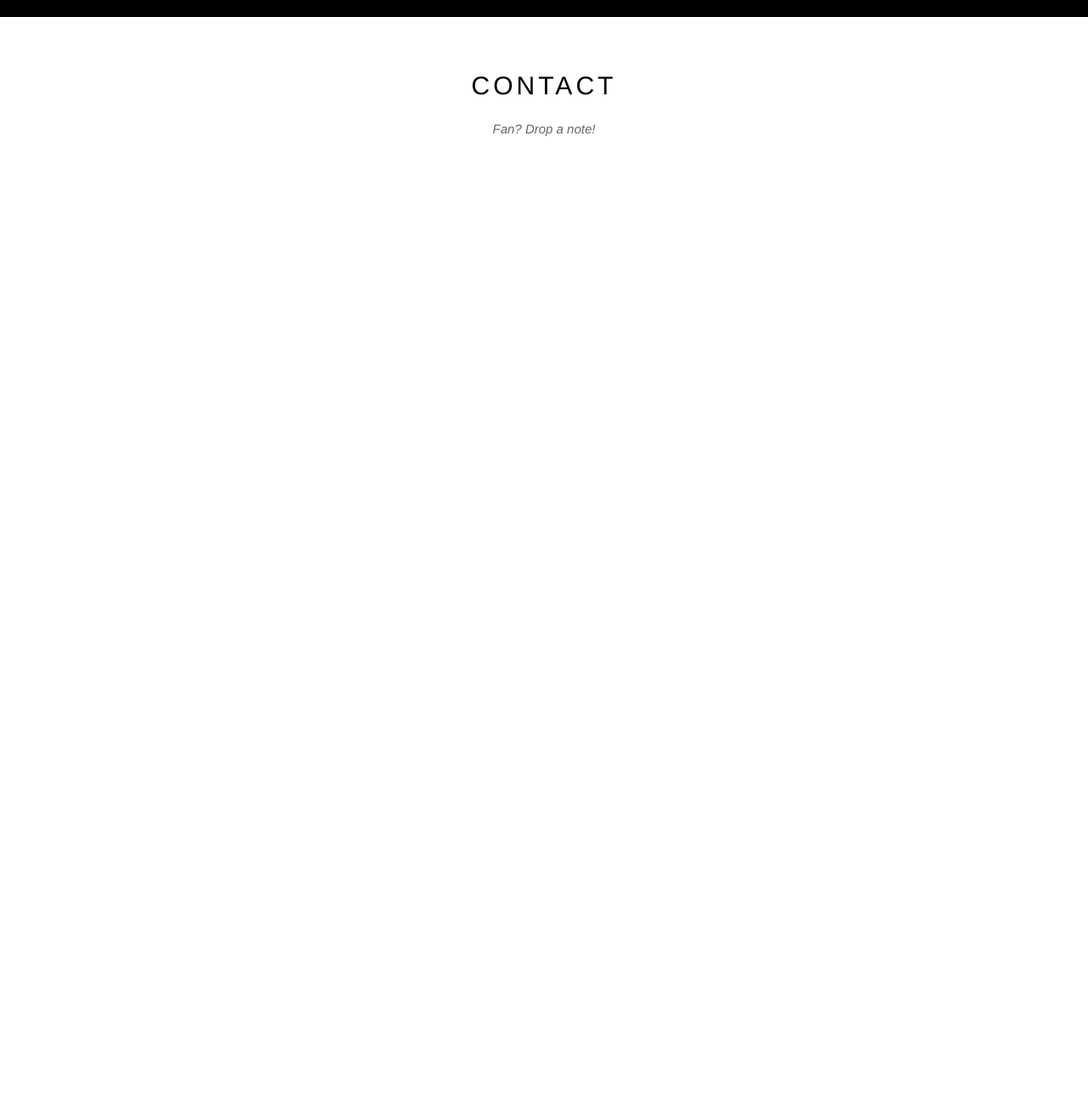
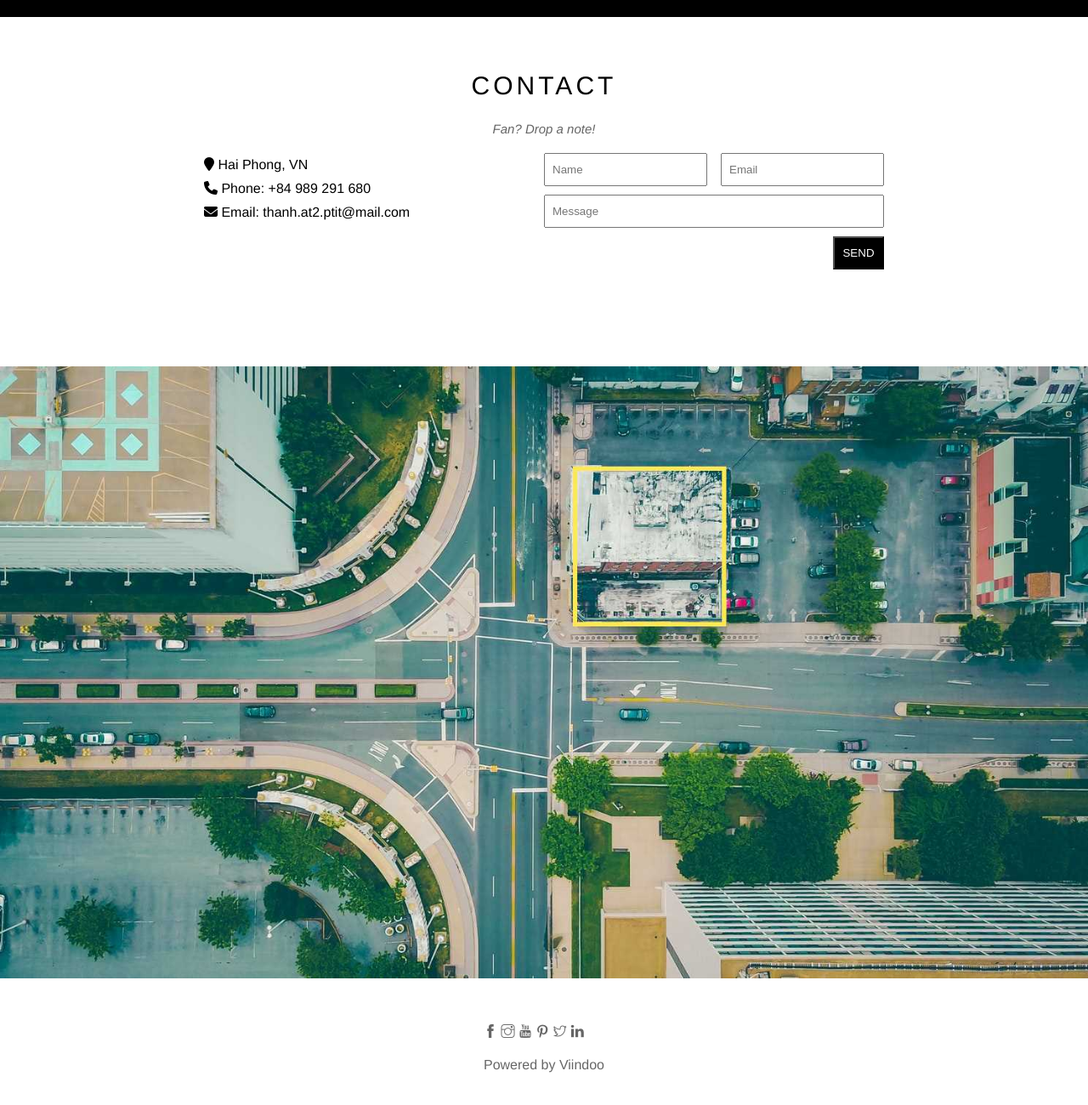
Before and after one commit to thanh-at2-ptit/web_the_band_f8, a plain HTML site: page index.html in a window 1280 px wide. Shown: the part 2082-3382 px from the top of the page at 85% size. Before the commit the page ends 2306 px from the top, so only its background shows below. Drawn offline with Linux system fonts and the light colour scheme.

Commit message:
[ADD] Map, Contact Form, Footer - 95

```diff
--- a/assets/css/style_index.css
+++ b/assets/css/style_index.css
@@ -20,6 +20,24 @@ html {
     Màu sắc
     Kiểu dáng, kiểu chữ
 */
+
+/* Basic dev layout */
+
+.item-same-row {
+    float: left;
+}
+
+.col {
+    width: 100%;
+}
+
+.col-2 {
+    width: 50%;
+}
+
+.col-3 {
+    width: 33.333%;
+}
 
 .clear {
     clear: both;
@@ -340,12 +358,75 @@ html {
     color: #000;
 }
 
+.contact-info {
+    margin-top: 20px;
+}
+
+.location-info p {
+    padding: 5px 0px;
+}
+
 /* .place-info .btn-buy-ticket:active .modal-footer{
     visibility: visible;
 } */
 
-#Footer {
 
+.visitor-info input {
+    padding: 10px 8px;
+
+}
+
+input.col-2.item-same-row {
+    width: 48%;
+}
+
+input.vis-email {
+    float: right;
+}
+
+.vis-mess {
+    margin-top: 10px;
+}
+
+.visitor-info input.send-info {
+    background-color: black;
+    color: white;
+    padding: 10px 0px;
+    width: 15%;
+    margin-top: 10px;
+    float: right;
+}
+
+.visitor-info input.send-info:hover {
+    background-color: #ccc;
+    color: #000;
+    cursor: pointer;
+}
+
+.map-section {
+    margin-top: 50px;
+}
+
+.map-section img{
+    width: 100%;
+}
+
+#footer {
+    display: flex;
+    align-items: center;
+    justify-content: center;
+    padding: 50px;
+}
+
+#footer .social-list a {
+    color: rgba(0,0,0,0.6);
+    text-decoration: none;
+}
+
+#footer p {
+    margin-top: 20px;
+    color: rgba(0,0,0,0.6);
+    text-decoration: none;
 }
 
 .modal {
--- a/index.html
+++ b/index.html
@@ -126,12 +126,52 @@
             <div class="content-section">
                 <h2 class="section-heading">CONTACT</h2>
                 <p class="section-subheading">Fan? Drop a note!</p>
+                <div class="contact-info">
+                    <div class="location-info item-same-row col-2">
+                        <p>
+                            <i class="fa fa-map-marker"></i>
+                            Hai Phong, VN
+                        </p>
+                        <p>
+                            <i class="fa fa-phone"></i>
+                            Phone: +84 989 291 680
+                        </p>
+                        <p>
+                            <i class="fa fa-envelope"></i>
+                            Email: thanh.at2.ptit@mail.com
+                        </p>
+                    </div>
+                    <!-- Đưa vào thẻ form để xử lý required -->
+                    <form class="visitor-info item-same-row col-2">
+                        <input type="text" required class="vis-name col-2 item-same-row" name="" placeholder="Name">
+                        <input type="email" required class="vis-email col-2 item-same-row" name="" placeholder="Email">
+                        <input type="text" required class="vis-mess col" name="" placeholder="Message">
+                        <input class="send-info" type="submit" value="SEND">
+                        <div class="clear"></div>
+                    </form>
+                    <div class="clear"></div>
+                </div>
             </div>
-
+            <!-- End: Contact section -->
+            <!-- Map section -->
+            <div class="map-section">
+                <img src="/assets/img/map.jpg" alt="map">
+            </div>
+            <!-- End map section -->
         </div>
 
         <div id="footer">
-
+            <div class="social-list">
+                <a href=""><i class="ti-facebook"></i></a>
+                <a href=""><i class="ti-instagram"></i></a>
+                <a href=""><i class="ti-youtube"></i></a>
+                <a href=""><i class="ti-pinterest"></i></a>
+                <a href=""><i class="ti-twitter"></i></a>
+                <a href=""><i class="ti-linkedin"></i></a>
+                <p class="copyright">Powered by
+                    <a href="https://viindoo.com/">Viindoo</a>
+                </p>
+            </div>
         </div>
 
         <div class="modal js-modal">
```
Also changed, not shown: assets/img/map.jpg (added).
